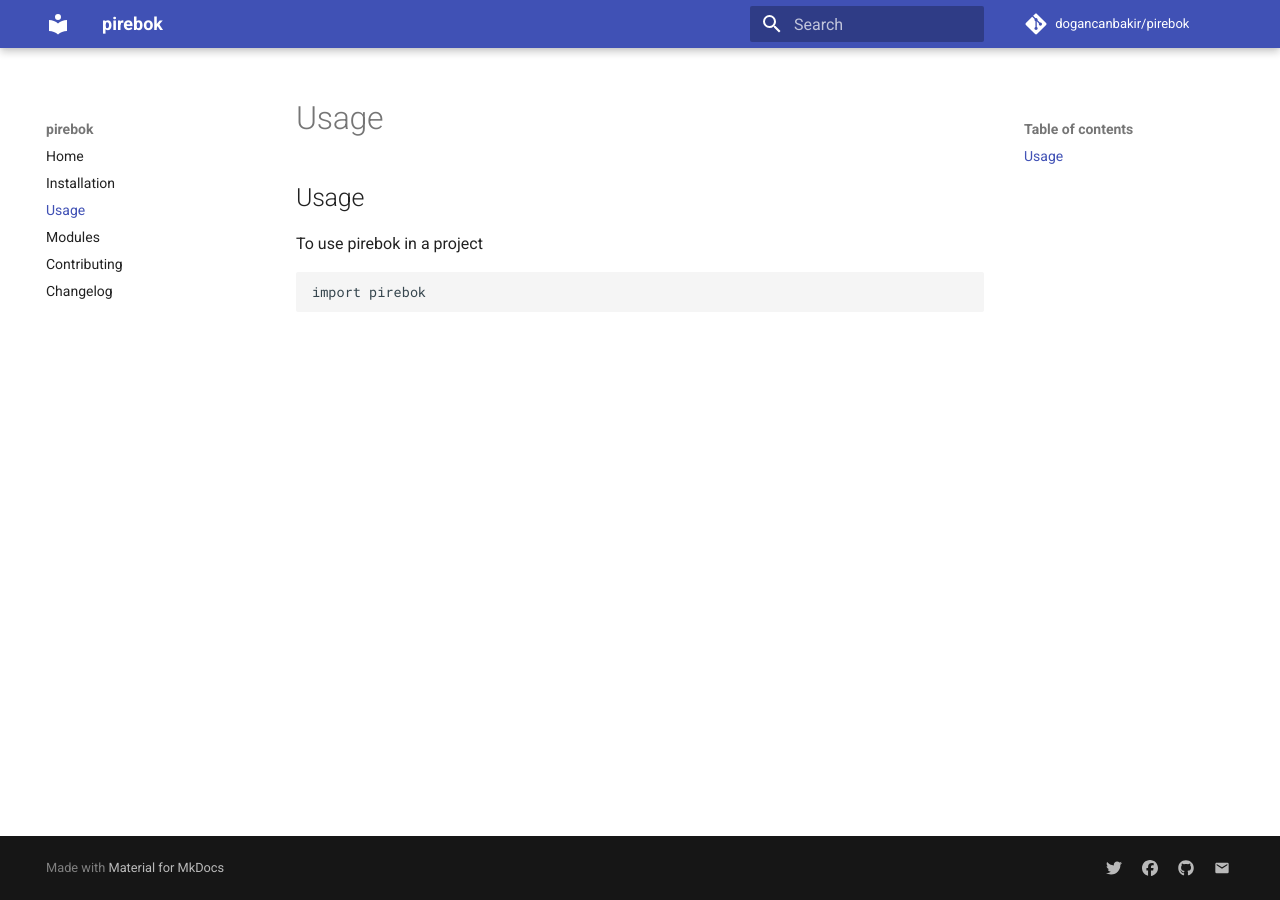
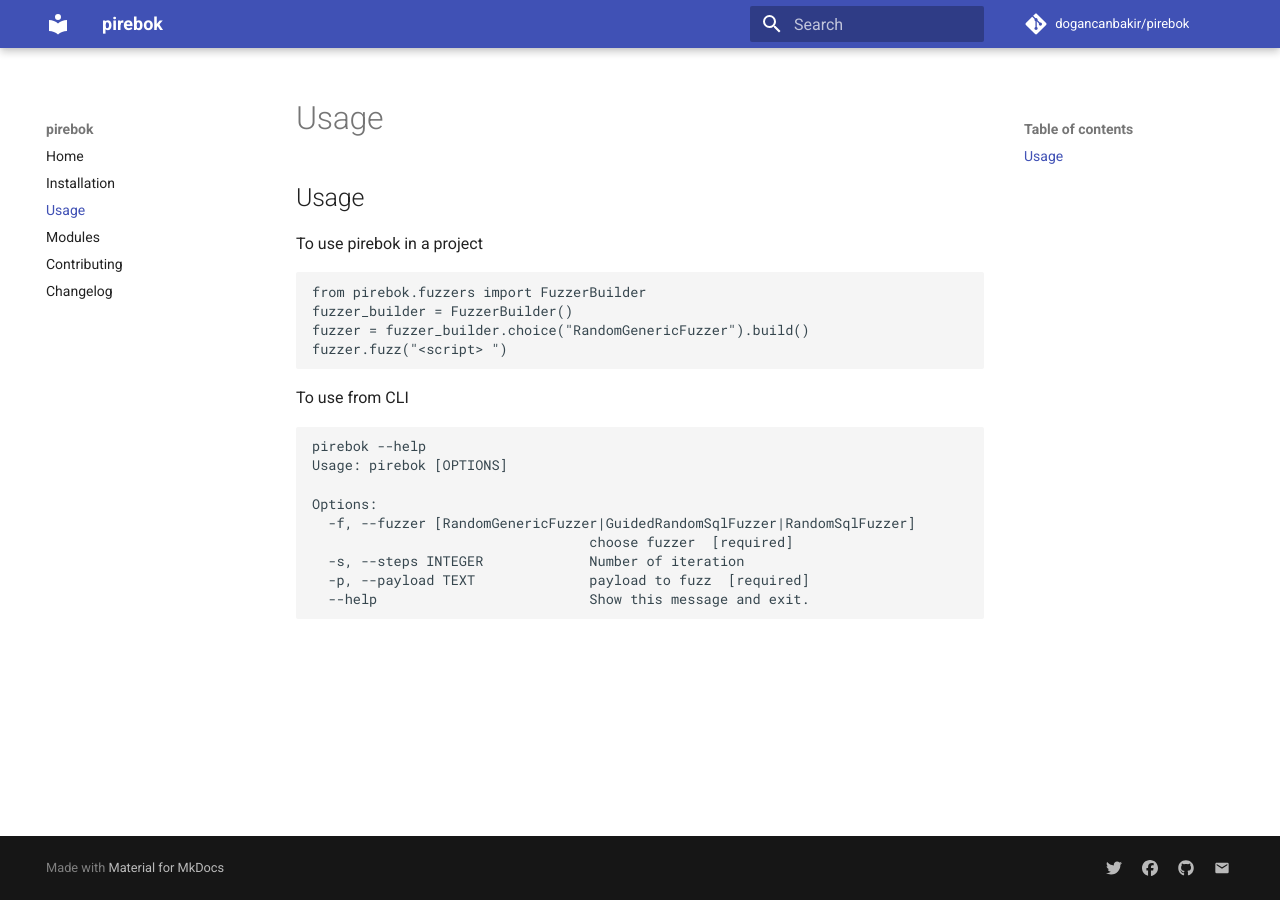
Before and after one commit to dogancanbakir/pirebok, an MkDocs documentation site: the page built from docs/usage.md, in a window 1280 px wide. Built offline with MkDocs 1.6.1 and Material for MkDocs 9.7.7, drawn with Linux system fonts in a browser that asks for light colours; comment, search, counter and statistics services are not loaded.

````diff
--- a/docs/usage.md
+++ b/docs/usage.md
@@ -3,5 +3,22 @@
 To use pirebok in a project
 
 ```
-import pirebok
+from pirebok.fuzzers import FuzzerBuilder
+fuzzer_builder = FuzzerBuilder()
+fuzzer = fuzzer_builder.choice("RandomGenericFuzzer").build()
+fuzzer.fuzz("<script> ")
 ```
+
+To use from CLI
+
+```
+pirebok --help
+Usage: pirebok [OPTIONS]
+
+Options:
+  -f, --fuzzer [RandomGenericFuzzer|GuidedRandomSqlFuzzer|RandomSqlFuzzer]
+                                  choose fuzzer  [required]
+  -s, --steps INTEGER             Number of iteration
+  -p, --payload TEXT              payload to fuzz  [required]
+  --help                          Show this message and exit.
+```
````
Also changed, not shown: CHANGELOG.md (+5 -1 lines), README.md (+6 -6 lines).
